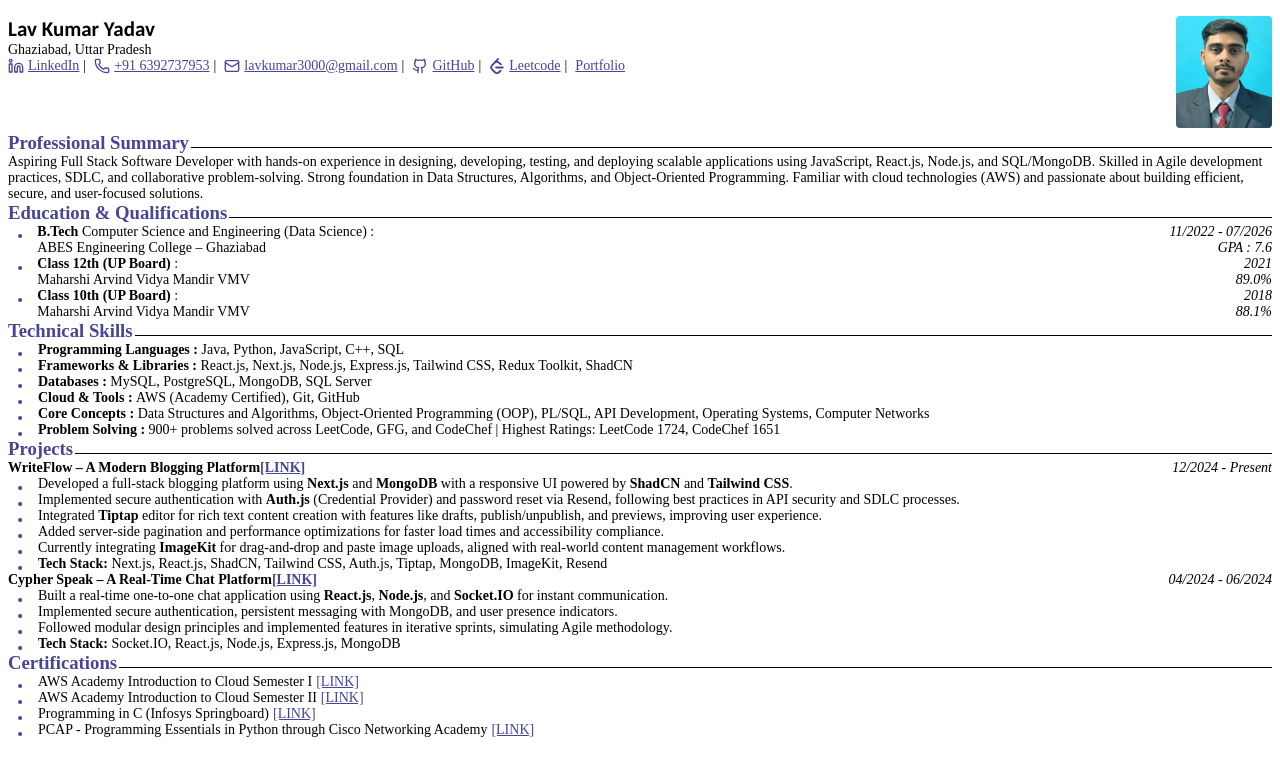
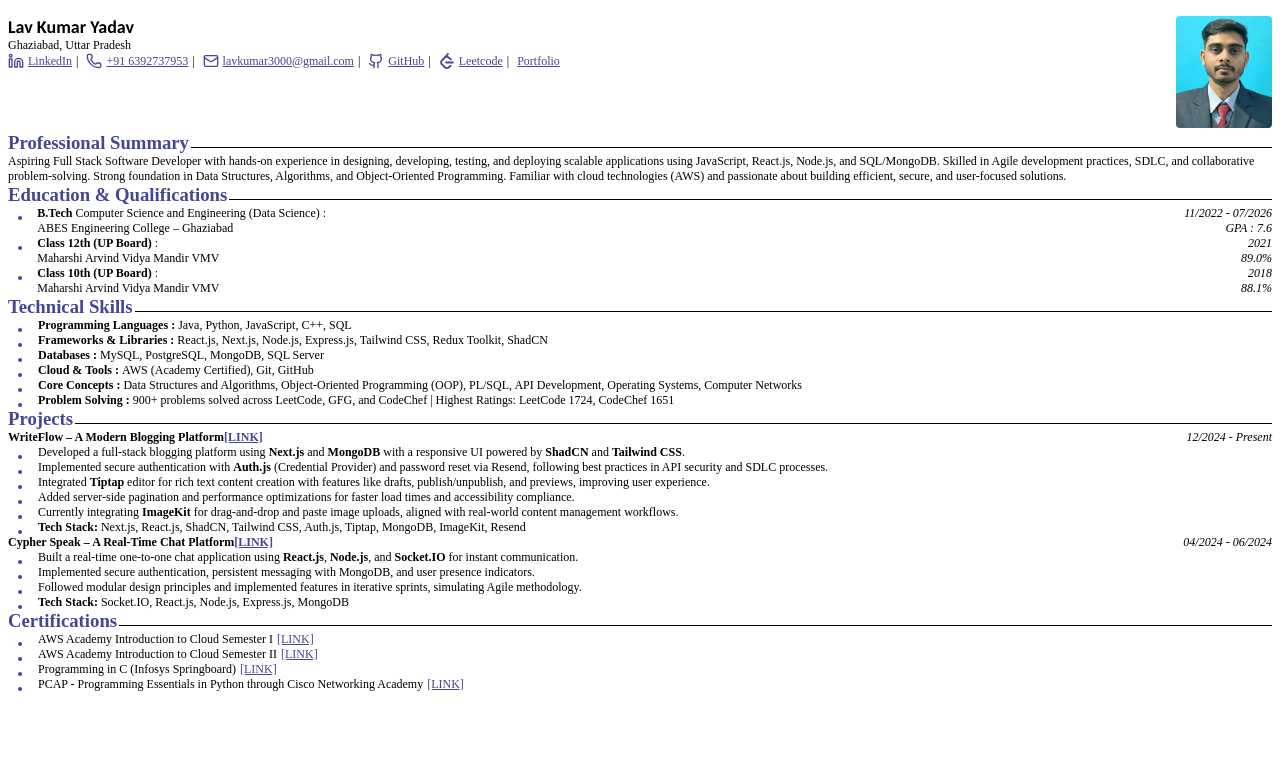
Before and after one commit to lav5588/resume, a React (Vite) app: page / in a window 1280 px wide. Shown: the top 776 px of the page. Built offline with nearby package versions, Linux system fonts and the light colour scheme.

Commit message:
text size 12 px

```diff
--- a/src/components/Resume.tsx
+++ b/src/components/Resume.tsx
@@ -4,7 +4,7 @@ import { data } from "../constant/data"
 import { useRef, useState, useEffect } from "react";
 
 
-const textSize = "14px"
+const textSize = "12px"
 
 const Resume = () => {
     return (
```
